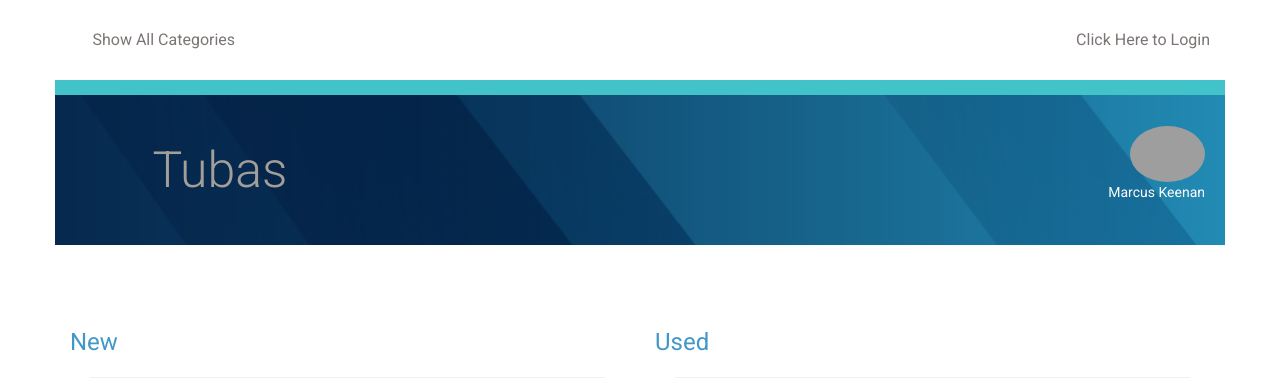
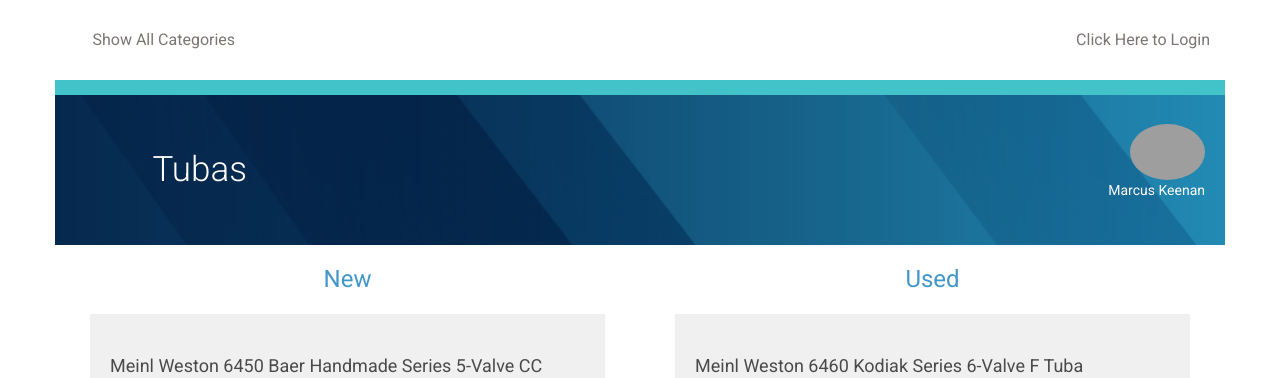
Before and after one commit to marcuskeenan/Catalog, a Flask app: page /category/1/ in a window 1280 px wide. Shown: the top 378 px of the page. Run offline with Flask 2, Linux system fonts and the light colour scheme; parts of the project's set-up code (start-up, migrations or seed data) failed here and were passed over; some libraries are stand-ins or nearby versions; some web fonts are replaced; grey boxes are pictures that could not be loaded.

Commit message:
PEP8 Compliant

```diff
--- a/application.py
+++ b/application.py
@@ -39,6 +39,7 @@ def showLogin():
     return render_template('login.html', STATE=state)
 
 
+# Google login
 @app.route('/gconnect', methods=['POST'])
 def gconnect():
     # Validate state token
@@ -183,7 +184,10 @@ def gdisconnect():
         return response
 
 
+########################################
 # JSON APIs to view Category Information
+########################################
+# Get items in a specific category
 @app.route('/category/<int:category_id>/item/JSON')
 def categoryItemJSON(category_id):
     category = session.query(Category).filter_by(id=category_id).one()
@@ -191,24 +195,30 @@ def categoryItemJSON(category_id):
     return jsonify(Items=[i.serialize for i in items])
 
 
+# Get a specific item
 @app.route('/category/<int:category_id>/item/<int:item_id>/JSON')
 def itemJSON(category_id, item_id):
     item = session.query(Item).filter_by(id=item_id).one()
     return jsonify(Item=item.serialize)
 
 
+# Get all categories
 @app.route('/category/JSON')
 def categoriesJSON():
     categories = session.query(Category).all()
     return jsonify(categories=[c.serialize for c in categories])
 
 
+# Get all items
 @app.route('/item/JSON')
 def itemsJSON():
     items = session.query(Item).all()
     return jsonify(items=[i.serialize for i in items])
 
 
+#######################################
+#  Main
+#######################################
 # Show all categories
 @app.route('/')
 @app.route('/category/')
@@ -218,8 +228,7 @@ def showCategories():
 
     if 'username' not in login_session:
         return render_template('publicCategories.html', categories=categories)
-    else:
-        return render_template('categories.html', categories=categories)
+    return render_template('categories.html', categories=categories)
 
 # Create a new category
 
@@ -241,7 +250,8 @@ def newCategory():
 # Edit a category
 
 
-@app.route('/category/<int:category_id>/edit/', methods=['GET', 'POST'])
+@app.route('/category/<int:category_id>/edit/',
+           methods=['GET', 'POST'])
 def editCategory(category_id):
     editedCategory = session.query(
         Category).filter_by(id=category_id).one()
@@ -301,6 +311,7 @@ def showItem(category_id):
             creator=creator)
 
 
+# Show specific item detail
 @app.route('/category/<int:category_id>/item/<int:item_id>/')
 def showItemDetail(category_id, item_id):
     category = session.query(Category).filter_by(id=category_id).one()
@@ -321,7 +332,7 @@ def showItemDetail(category_id, item_id):
             creator=creator)
 
 
-# Create a new item item
+# Create a new item
 @app.route('/category/<int:category_id>/item/new/', methods=['GET', 'POST'])
 def newItem(category_id):
     if 'username' not in login_session:
@@ -344,7 +355,7 @@ def newItem(category_id):
     else:
         return render_template('newItem.html', category_id=category_id)
 
-# Edit a item item
+# Edit a item
 
 
 @app.route(
--- a/templates/categories.html
+++ b/templates/categories.html
@@ -13,7 +13,7 @@
 	</div>
 
 <div class = 'flash'>
-		      {% with messages = get_flashed_messages() %}
+	{% with messages = get_flashed_messages() %}
       {% if messages %}
 
         <ul>
@@ -45,7 +45,7 @@
 					<div class="col-md-10 category-list">
 							<h3>{{category.name}}
 									<figure class="creatorsm">
-										<img src="{{ category.user.picture}}">
+										<img src="{{ category.user.picture }}">
 										<figcaption>{{ category.user.name }}</figcaption>
 									</figure>
 							</h3>
--- a/templates/item.html
+++ b/templates/item.html
@@ -18,9 +18,8 @@
 
 
 <div class = 'flash'>
-		      {% with messages = get_flashed_messages() %}
+	{% with messages = get_flashed_messages() %}
       {% if messages %}
-
         <ul>
         {% for message in messages %}
             <li> <strong> {{ message }} </strong> </li>
--- a/templates/publicCategories.html
+++ b/templates/publicCategories.html
@@ -13,7 +13,7 @@
 	</div>
 
 <div class = 'flash'>
-		      {% with messages = get_flashed_messages() %}
+	{% with messages = get_flashed_messages() %}
       {% if messages %}
 
         <ul>
--- a/templates/publicItem.html
+++ b/templates/publicItem.html
@@ -8,7 +8,7 @@
 <div class="row banner main">
 	<div class="col-md-1"></div>
 	<div class="col-md-11 padding-none">
-			<h1>{{category.name}}
+		<h1 class="title">{{category.name}}
 			<figure class="creator">
 				<img src="{{ creator.picture}}">
 				<figcaption>{{ creator.name }}</figcaption>
@@ -16,33 +16,26 @@
 		</h1>
 	</div>
 </div>
-	<div class="row padding-top padding-bottom">
-		<div class="col-md-1"></div>
-		<div class="col-md-11 padding-none">
-
-		</div>
-		<div class="col-md-7"></div>
-	</div>
-	<div class="row">
-		<div class="col-md-12">
+<div class='flash'>
 	{% with messages = get_flashed_messages() %}
 		{% if messages %}
 		<ul>
 			{% for message in messages %}
-							 <li> <strong> {{ message }} </strong> </li>
+			<li>
+				<strong> {{ message }} </strong>
+			</li>
 			{% endfor %}
 		</ul>
 		{% endif %}
 	{% endwith %}
 </div>
-	</div>
 	{% if items !=[] %}
 	<div class="row">
 		<div class="col-md-0"></div>
 		<div class="col-md-6">
-			<h2>New</h2>
 			{% for i in items %}
 				{% if i.type == 'New' %}
+				<h2 class="text-center">New</h2>
 				<div class="item">
 					<h3>{{i.name}}</h3>
 					<div class="thumbnail">
@@ -52,14 +45,14 @@
 					<p class="item-price">${{i.price}}</p>
 					<a href='{{url_for('showItemDetail', category_id = category.id, item_id=i.id ) }}'>View</a>
 				</div>
-
 				{% endif %}
 			{% endfor %}
 		</div>
 		<div class="col-md-6">
-				<h2>Used</h2>
+
 			{% for i in items %}
 				{% if i.type == 'Used' %}
+				<h2 class="text-center">Used</h2>
 				<div class="item">
 					<h3>{{i.name}}</h3>
 					<div class="thumbnail">
@@ -69,11 +62,9 @@
 					<p class="item-price">${{i.price}}</p>
 					<a href='{{url_for('showItemDetail', category_id = category.id, item_id=i.id ) }}'>View</a>
 				</div>
-
 				{% endif %}
 			{% endfor %}
 		</div>
-
 		<div class="col-md-1"></div>
 	</div>
 	{% endif %}
```
Also changed, not shown: catalog.db, 1 other file. Lines whose indentation alone changed are shown as unchanged.
